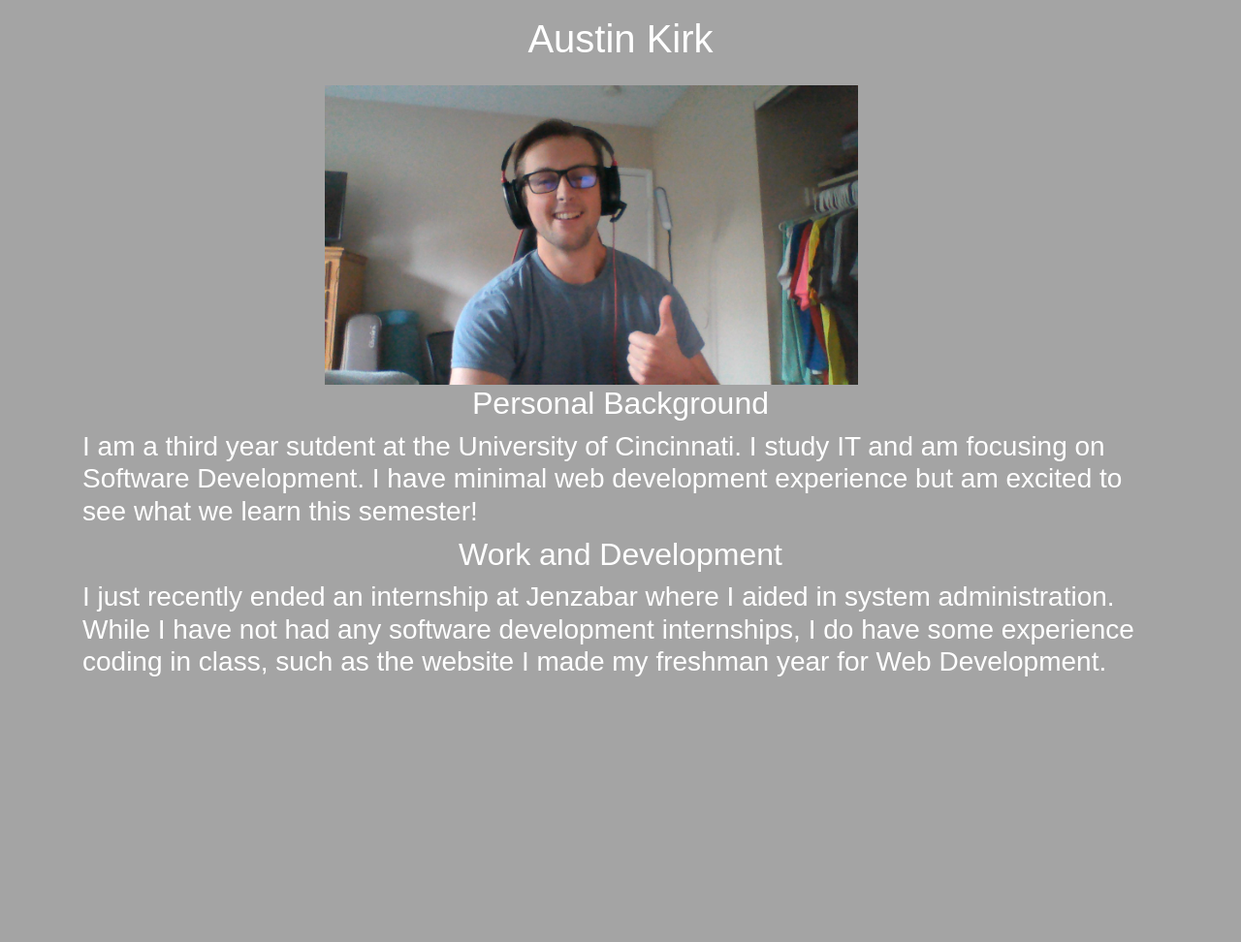
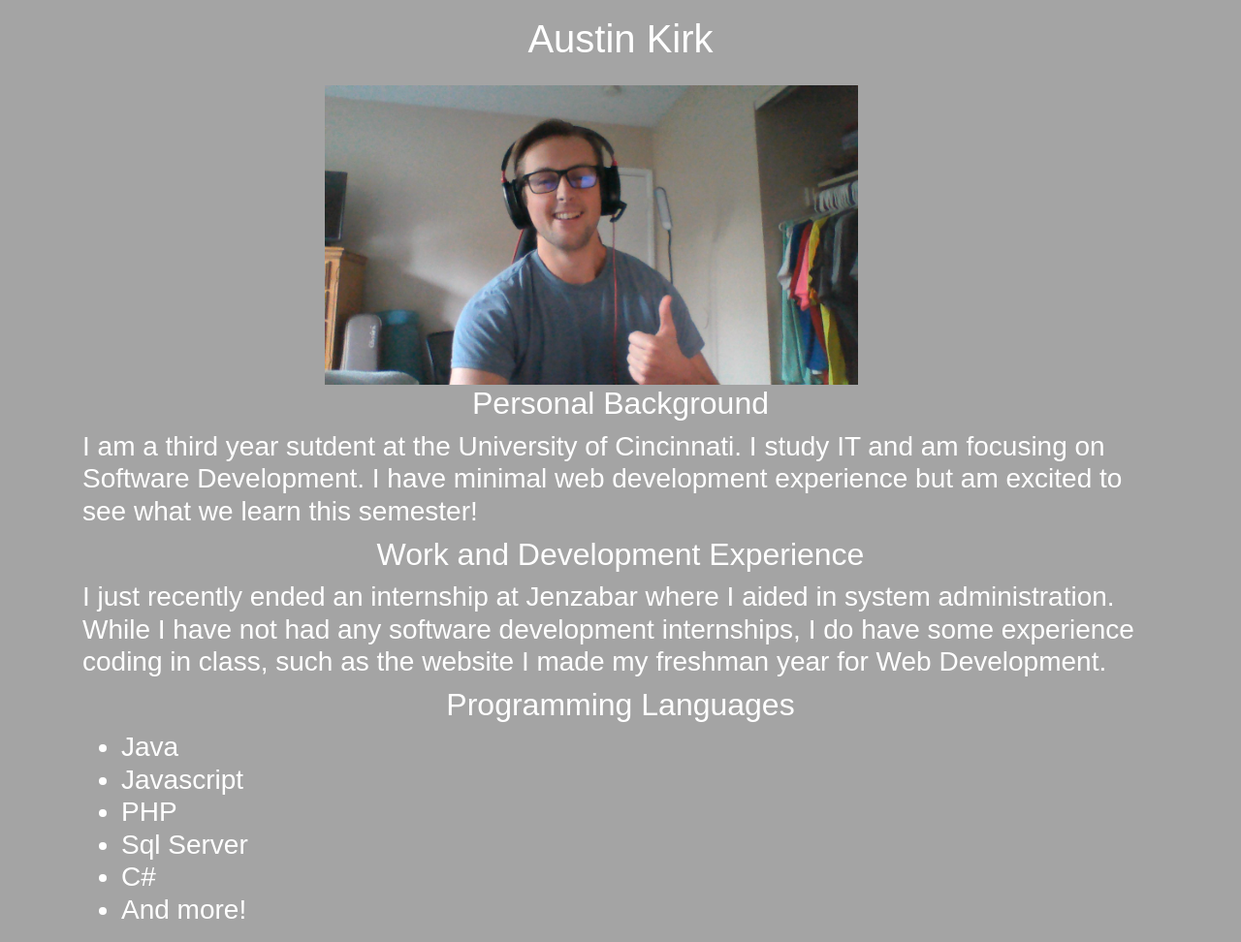
Before and after one commit to kirkai/1-online-portfolio-kirkai, a website: page index.html in a window 1280 px wide. Shown: the whole page at 97% size. Before the commit the page ends 800 px from the top, so only its background shows below. Drawn offline with nearby package versions, Linux system fonts and the light colour scheme.

Commit message:
added Programming Languages section

```diff
--- a/index.html
+++ b/index.html
@@ -23,10 +23,21 @@
     <h3>I am a third year sutdent at the University of Cincinnati. I study IT and am focusing on Software Development. I
       have minimal web development experience but am excited to see what we learn this semester!
     </h3>
-    <h2 class="section" id="experience">Work and Development</h2>
+    <h2 class="section" id="experience">Work and Development Experience</h2>
     <h3>I just recently ended an internship at Jenzabar where I aided in system administration. While I have not had any
       software development internships, I do have some experience coding in class, such as the website I made my
       freshman year for Web Development.</h3>
+    <h2 class="section" id="programmingLanguages">Programming Languages</h2>
+    <h3>
+      <ul>
+        <li>Java</li>
+        <li>Javascript</li>
+        <li>PHP</li>
+        <li>Sql Server</li>
+        <li>C#</li>
+        <li>And more!</li>
+      </ul>
+    </h3>
   </div>
   </div>
 
```
